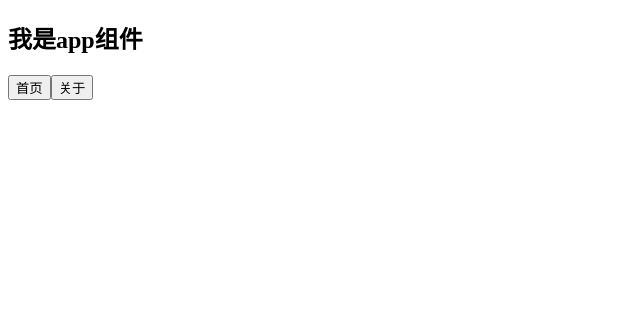
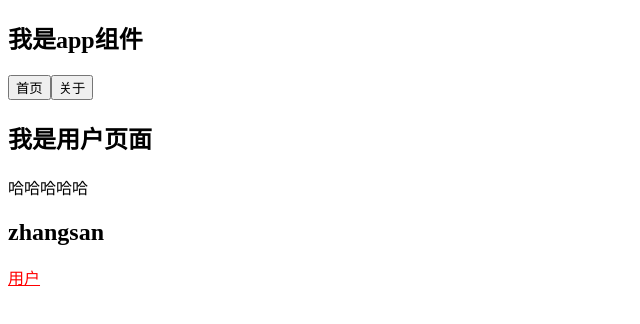
Before and after one commit to cqboyone/vue-learning, a Vue app in the folder vue-learning-v2/07-vuerouter/: page /user/zhangsan in a window 1280 px wide. Shown: the top 324 px of the page, without its empty margins (0-640 px from the left). Built offline with nearby package versions, Linux system fonts and the light colour scheme.

Commit message:
动态路由

```diff
--- a/vue-learning-v2/07-vuerouter/src/App.vue
+++ b/vue-learning-v2/07-vuerouter/src/App.vue
@@ -8,14 +8,23 @@
     <button @click="homeClick">首页</button>
     <button @click="aboutClick">关于</button>
     <router-view></router-view>
+
+    <!--    3.动态路由-->
+    <router-link :to="'/user/'+userId">用户</router-link>
   </div>
 </template>
 
 <script>
 export default {
   name: 'App',
+  data() {
+    return {
+      userId: 'zhangsan'
+    }
+  },
   methods: {
     homeClick() {
+      //这里的$router指的是router/index.js里面new出来的那个对象
       this.$router.push('/home')
     },
     aboutClick() {
--- /dev/null
+++ b/vue-learning-v2/07-vuerouter/src/components/User.vue
@@ -0,0 +1,23 @@
+<template>
+  <div>
+    <h2>我是用户页面</h2>
+    <p>哈哈哈哈哈</p>
+    <h2>{{userId}}</h2>
+  </div>
+</template>
+
+<script>
+export default {
+  name: "User",
+  computed:{
+    userId(){
+      //这里的$route指的是routers的数组里面当前活跃的路由对象
+      return this.$route.params.userId2
+    }
+  }
+}
+</script>
+
+<style scoped>
+
+</style>
--- a/vue-learning-v2/07-vuerouter/src/router/index.js
+++ b/vue-learning-v2/07-vuerouter/src/router/index.js
@@ -2,6 +2,7 @@ import Vue from 'vue'
 import Router from 'vue-router'
 import Home from '../components/Home'
 import About from '../components/About'
+import User from "../components/User";
 
 Vue.use(Router)
 
@@ -18,6 +19,10 @@ export default new Router({
     {
       path: '/about',
       component: About
+    },
+    {
+      path: '/user/:userId2',
+      component: User
     }
   ],
   // 去掉hash值
```
